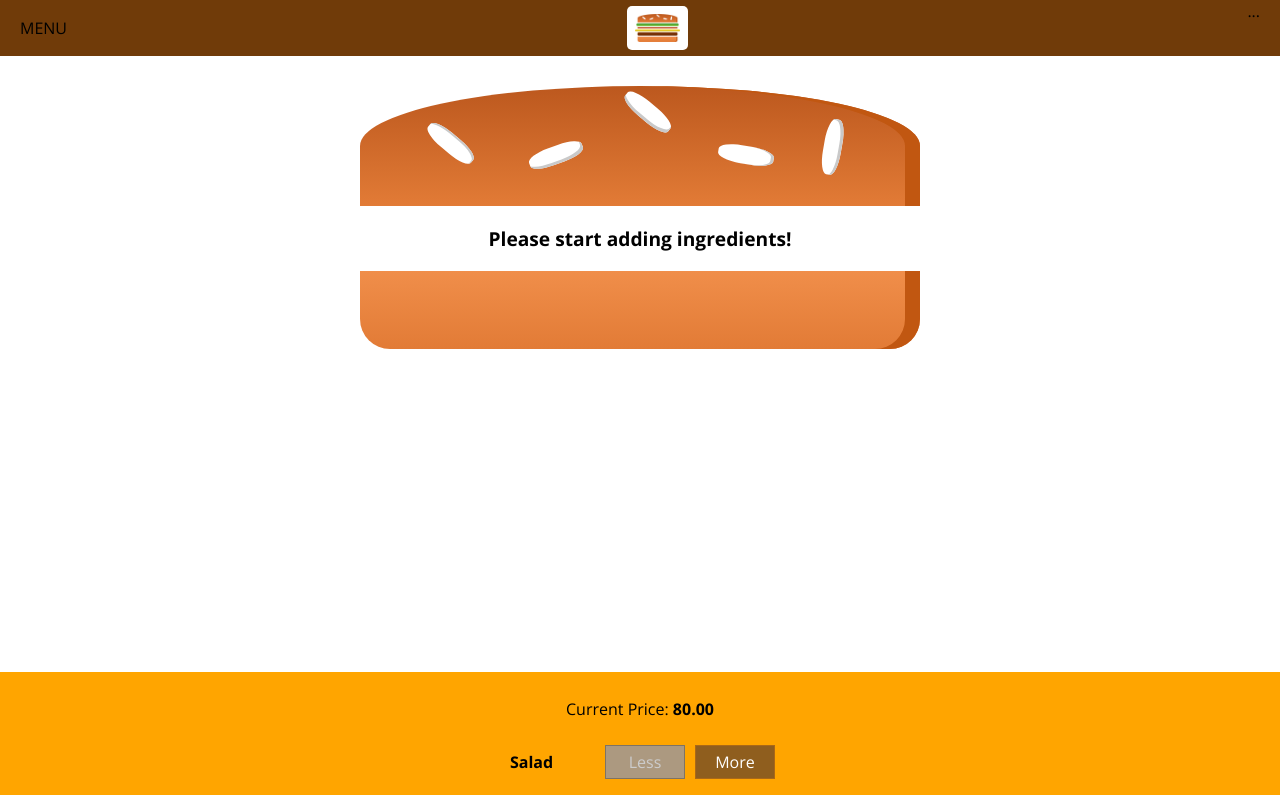
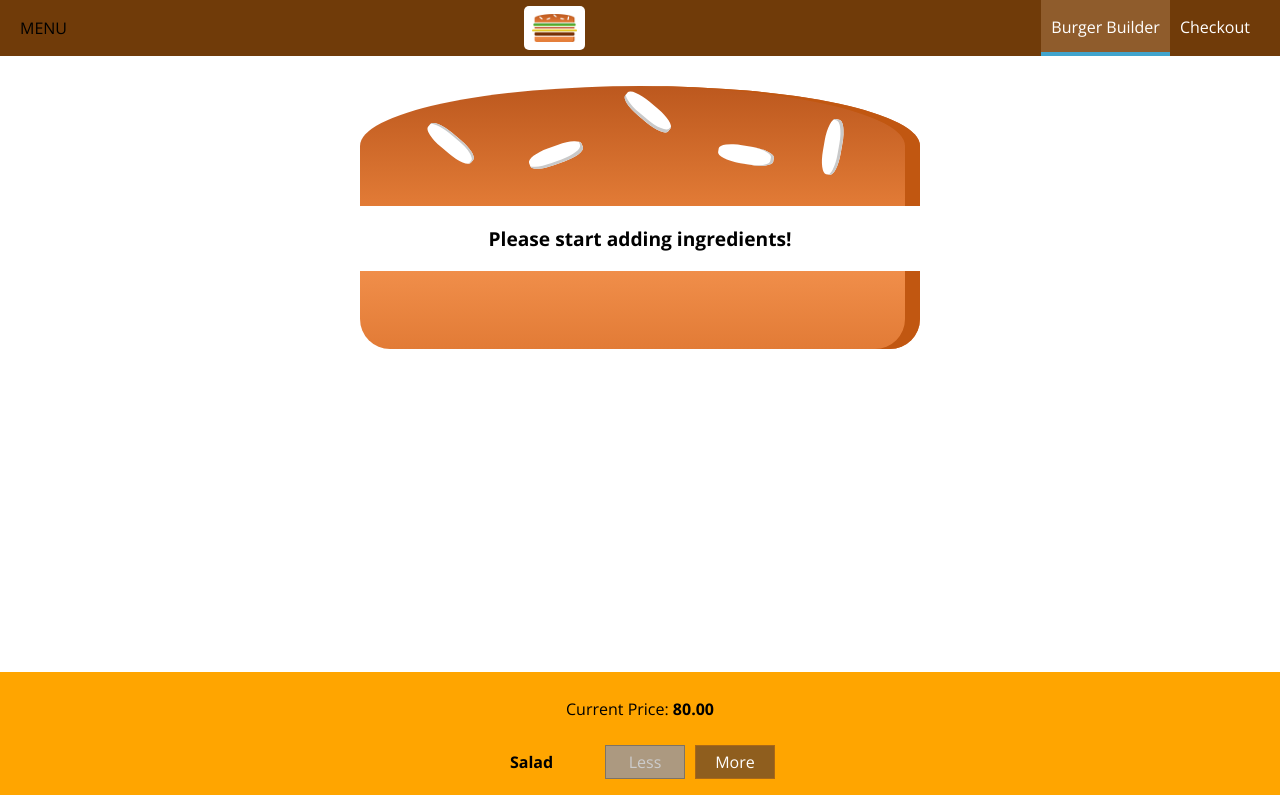
Before and after one commit to sukheja-varun/react-burger, a React (Create React App) app: page / in a window 1280 px wide. Shown: the top 795 px of the page. Built offline with nearby package versions, Linux system fonts and the light colour scheme.

Commit message:
added navigation items

```diff
--- /dev/null
+++ b/src/components/Navigation/NavigationItems/NavItem/NavItem.js
@@ -0,0 +1,13 @@
+import React from 'react';
+
+import classes from './NavItem.module.scss';
+
+const navItem = props => (
+  <li className={classes.NavItem}>
+    <a href={props.link} className={props.active ? classes.active : null}>
+      {props.children}
+    </a>
+  </li>
+);
+
+export default navItem;
--- /dev/null
+++ b/src/components/Navigation/NavigationItems/NavItem/NavItem.module.scss
@@ -0,0 +1,25 @@
+.NavItem {
+  margin: 0;
+  box-sizing: border-box;
+  display: flex;
+  height: 100%;
+  align-items: center;
+}
+
+.NavItem a {
+  color: white;
+  text-decoration: none;
+  height: 100%;
+  padding: 16px 10px;
+  border-bottom: 4px solid transparent;
+  box-sizing: border-box;
+  display: block;
+
+  &:hover,
+  &:active,
+  &.active {
+    background-color: #8f5c2c;
+    border-bottom: 4px solid #40a4cd;
+    color: white;
+  }
+}
--- /dev/null
+++ b/src/components/Navigation/NavigationItems/NavigationItems.js
@@ -0,0 +1,15 @@
+import React from 'react';
+
+import classes from './NavigationItems.module.scss';
+import NavItem from './NavItem/NavItem';
+
+const navigationItems = () => (
+  <ul className={classes.NavigationItems}>
+    <NavItem link="/" active>
+      Burger Builder
+    </NavItem>
+    <NavItem link="/">Checkout</NavItem>
+  </ul>
+);
+
+export default navigationItems;
--- /dev/null
+++ b/src/components/Navigation/NavigationItems/NavigationItems.module.scss
@@ -0,0 +1,8 @@
+.NavigationItems {
+  margin: 0;
+  padding: 0;
+  list-style: none;
+  display: flex;
+  align-items: center;
+  height: 100%;
+}
--- a/src/components/Navigation/Toolbar/Toolbar.js
+++ b/src/components/Navigation/Toolbar/Toolbar.js
@@ -2,12 +2,15 @@
 
 import classes from './Toolbar.module.scss';
 import Logo from '../../Logo/Logo';
+import NavigationItems from '../NavigationItems/NavigationItems';
 
 const toolbar = () => (
   <header className={classes.Toolbar}>
     <div>MENU</div>
     <Logo />
-    <nav>...</nav>
+    <nav>
+      <NavigationItems />
+    </nav>
   </header>
 );
 
```
